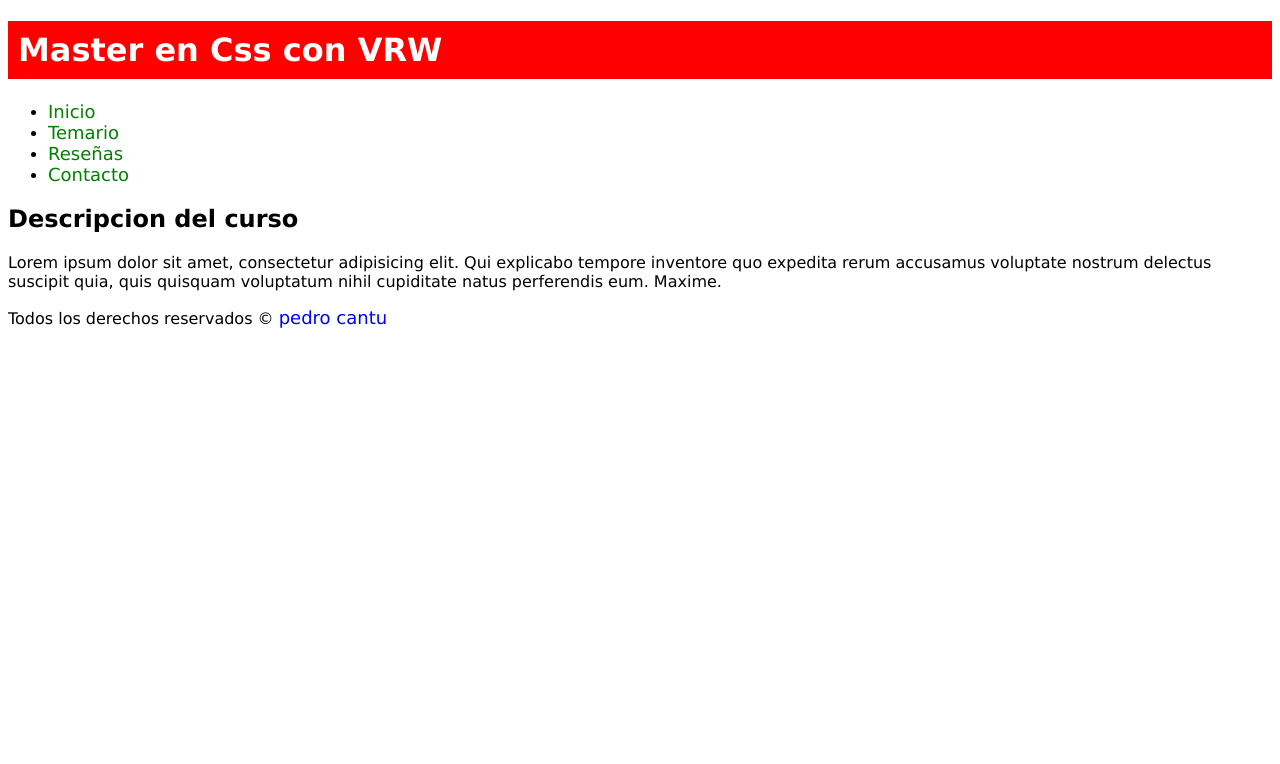
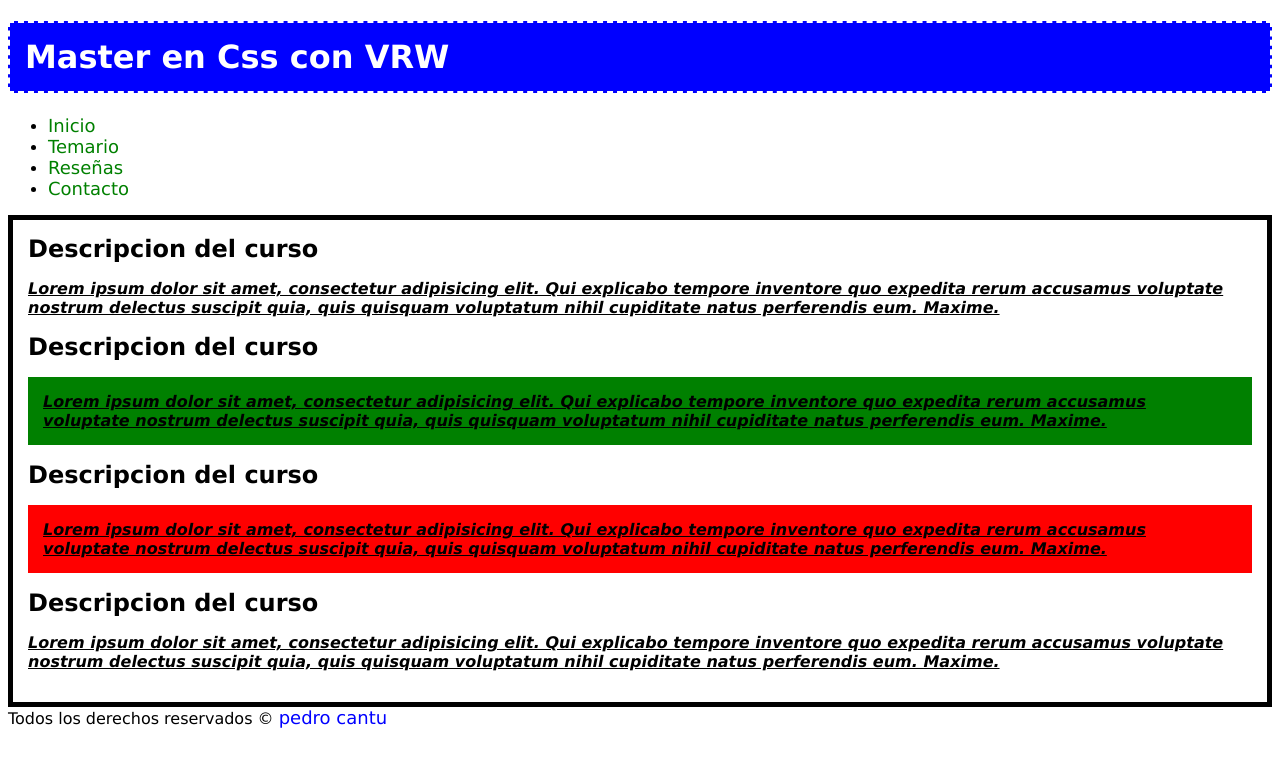
Before and after one commit to Pedejeca135/Master_CSS_VRW, a plain HTML site: page index.html in a window 1280 px wide. Drawn offline with Linux system fonts and the light colour scheme.

Commit message:
selectores de clase

```diff
--- a/index.html
+++ b/index.html
@@ -8,7 +8,7 @@
     <link rel="stylesheet" href="style.css">
 </head>
 <body>
-    <h1>Master en Css con VRW</h1>
+    <h1 id="titulo">Master en Css con VRW</h1>
     <ul>
         <li><a href="">Inicio</a></li>
         <li><a href="">Temario</a></li>
@@ -19,7 +19,13 @@
 
     <div id="descripcion">
         <h2>Descripcion del curso</h2>
-        <p>Lorem ipsum dolor sit amet, consectetur adipisicing elit. Qui explicabo tempore inventore quo expedita rerum accusamus voluptate nostrum delectus suscipit quia, quis quisquam voluptatum nihil cupiditate natus perferendis eum. Maxime.</p>
+        <p class = "parrafo">Lorem ipsum dolor sit amet, consectetur adipisicing elit. Qui explicabo tempore inventore quo expedita rerum accusamus voluptate nostrum delectus suscipit quia, quis quisquam voluptatum nihil cupiditate natus perferendis eum. Maxime.</p>
+        <h2>Descripcion del curso</h2>
+        <p class = "parrafo parrafo1">Lorem ipsum dolor sit amet, consectetur adipisicing elit. Qui explicabo tempore inventore quo expedita rerum accusamus voluptate nostrum delectus suscipit quia, quis quisquam voluptatum nihil cupiditate natus perferendis eum. Maxime.</p>
+        <h2>Descripcion del curso</h2>
+        <p class = "parrafo parrafo2">Lorem ipsum dolor sit amet, consectetur adipisicing elit. Qui explicabo tempore inventore quo expedita rerum accusamus voluptate nostrum delectus suscipit quia, quis quisquam voluptatum nihil cupiditate natus perferendis eum. Maxime.</p>
+        <h2>Descripcion del curso</h2>
+        <p class = "parrafo">Lorem ipsum dolor sit amet, consectetur adipisicing elit. Qui explicabo tempore inventore quo expedita rerum accusamus voluptate nostrum delectus suscipit quia, quis quisquam voluptatum nihil cupiditate natus perferendis eum. Maxime.</p>
     </div>
 
     <footer>
--- a/style.css
+++ b/style.css
@@ -14,6 +14,11 @@ h1{
     padding: 10px;
 }
 
+h2{
+    padding:0;
+    margin: 0;
+}
+
 a{
     font-size: 18px;
     color: green;
@@ -26,6 +31,35 @@ footer a{
     color : blue;
 }
 
-/*selector de ID¨*/
+/*selector de ID*/
+#descripcion, #titulo{
+    border : 5px solid black;
+    padding: 15px;
+
+}
+
+#titulo{
+    background: blue;
+    border: 2px dashed white;
+}
 
 /*selector de clase*/
+.parrafo{
+    font-style: italic;
+    text-decoration: underline;
+    font-weight: bold;
+}
+
+.parrafo1, .parrafo2{
+    padding: 15px;
+}
+
+.parrafo1{
+    background-color: green;
+}
+
+.parrafo2{
+    background-color: red;
+}
+
+/*selector de atributo*/
```
